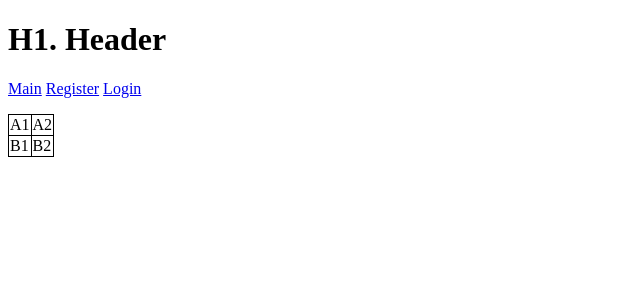
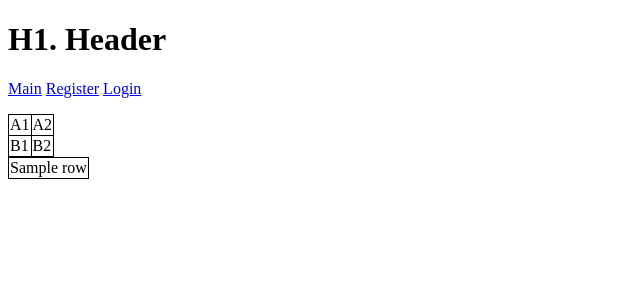
Before and after one commit to Caspar-tech/TerraNova, a Django app: template Game/templates/Game/main.html in a window 1280 px wide. Shown: the top 300 px of the page, without its empty margins (0-640 px from the left). Run offline with Django 3.2, Linux system fonts and the light colour scheme; the template is opened without the code that fills it: most values are stand-ins (such as "Sample title", 1, 10 or a date in 2020).

Commit message:
loop in html creating table

```diff
--- a/Game/templates/Game/main.html
+++ b/Game/templates/Game/main.html
@@ -10,4 +10,15 @@
             <td>B2</td>
         </tr>
     </table>
+
+    <table>
+        {% for r in row %}
+            <tr>
+                {% for c in column %}
+                    <td>{{ r }}</td>
+                {% endfor %}
+            </tr>
+        {% endfor %}
+    </table>
+
 {% endblock content %}
--- a/Game/views.py
+++ b/Game/views.py
@@ -5,7 +5,9 @@ from .forms import UserRegisterForm
 # Main-page render funtcion
 def main(request):
     context = {
-         "A": "B"
+        "A": "B",
+        "row": range(5),
+        "column": range(6),
     }
     return render(request, 'Game/main.html', context)
 
```
